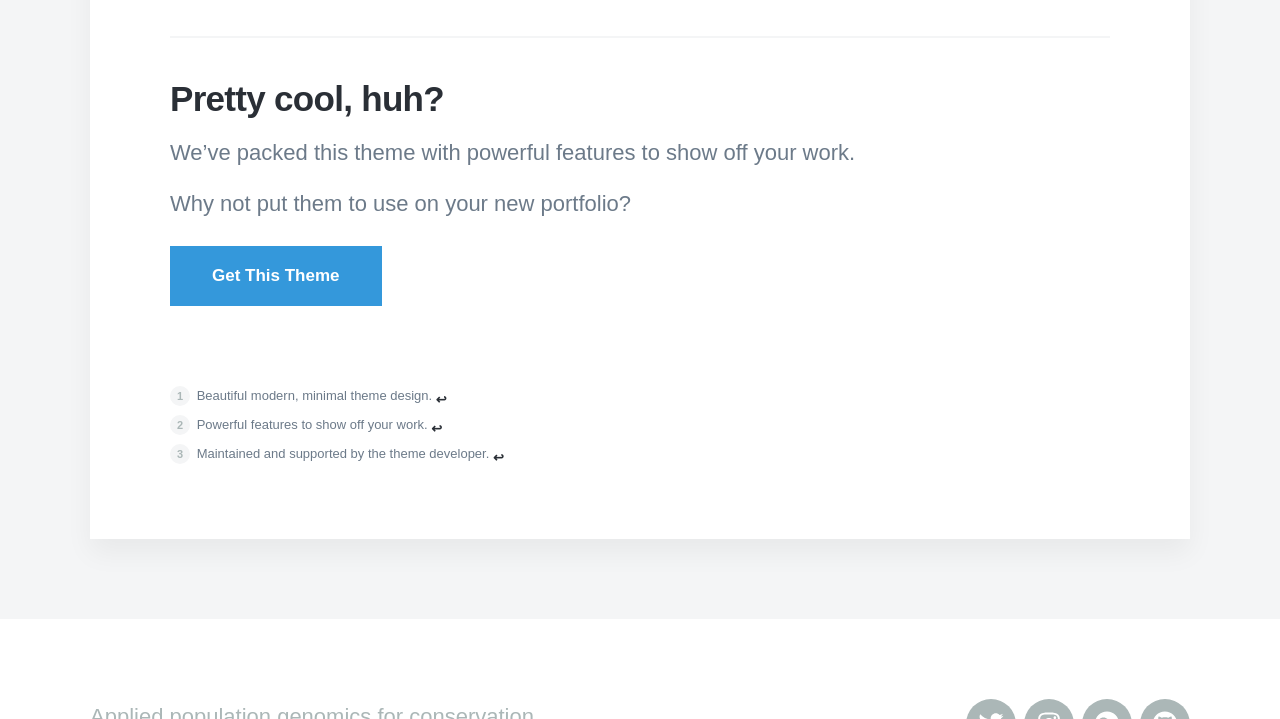
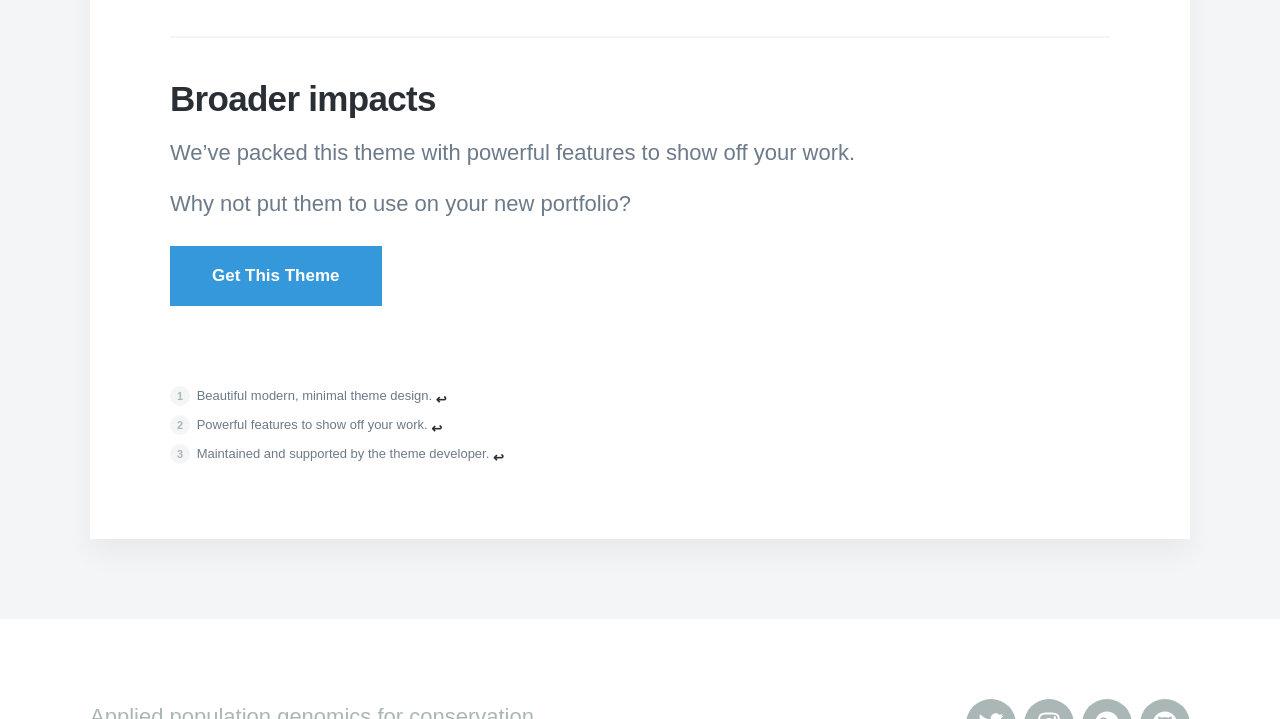
Before and after one commit to kristinaleilani/kristinaleilani.github.io, a Jekyll site: the page built from _projects/SeascapeGenomics.md, in a window 1280 px wide and 900 px high, scrolled down 5432 px, cut to the strip 181-900 px from the top of the window. Built offline with Jekyll 4.4.1, drawn with Linux system fonts in a browser that asks for light colours; nearby versions of some CDN libraries; some web fonts are replaced.

Commit message:
Update SeascapeGenomics.md

```diff
--- a/_projects/SeascapeGenomics.md
+++ b/_projects/SeascapeGenomics.md
@@ -97,7 +97,7 @@ Videos are an awesome way to show off your work in a more engaging and personal
 
 ---
 
-## Pretty cool, huh?
+## Broader impacts
 
 We've packed this theme with powerful features to show off your work.
 
```
